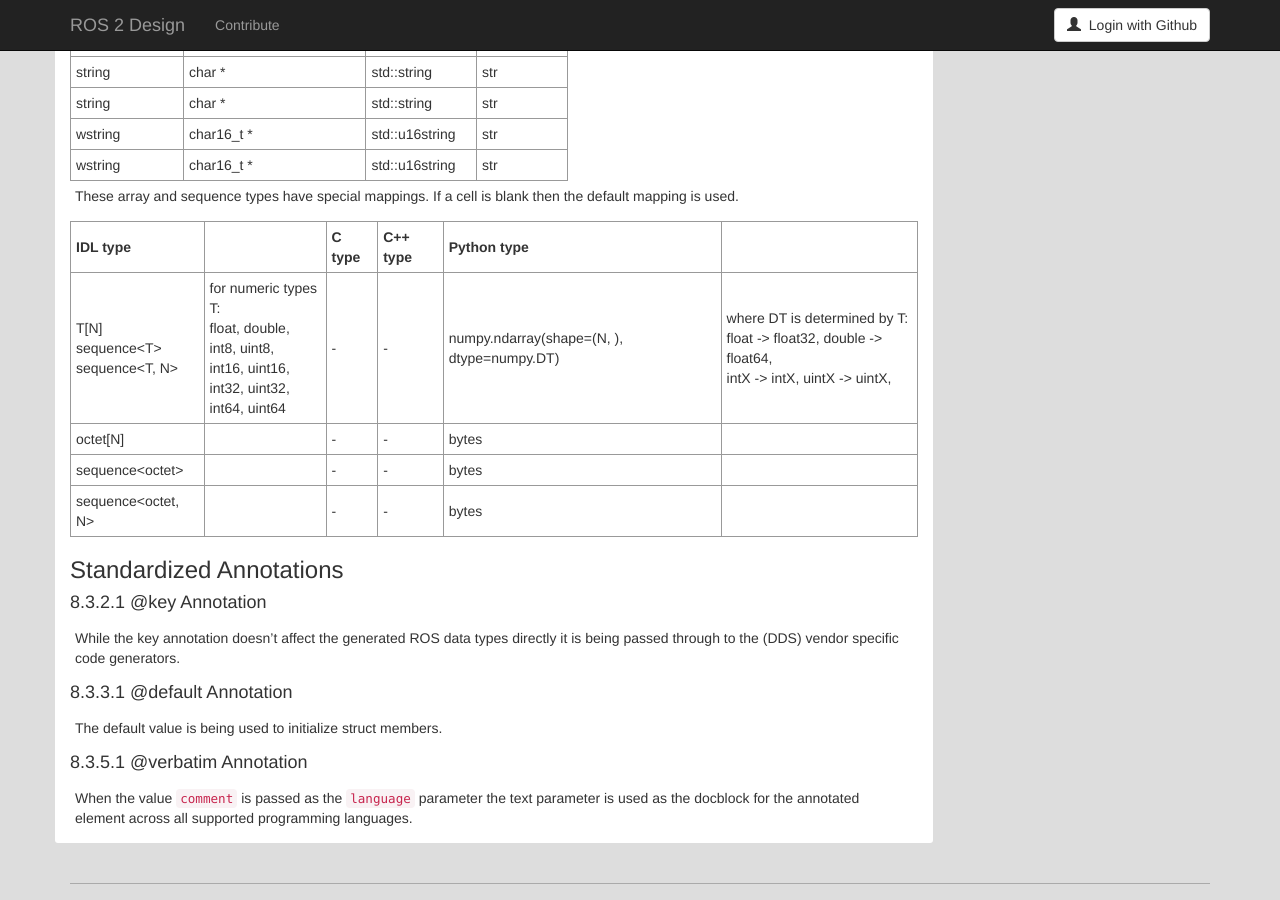
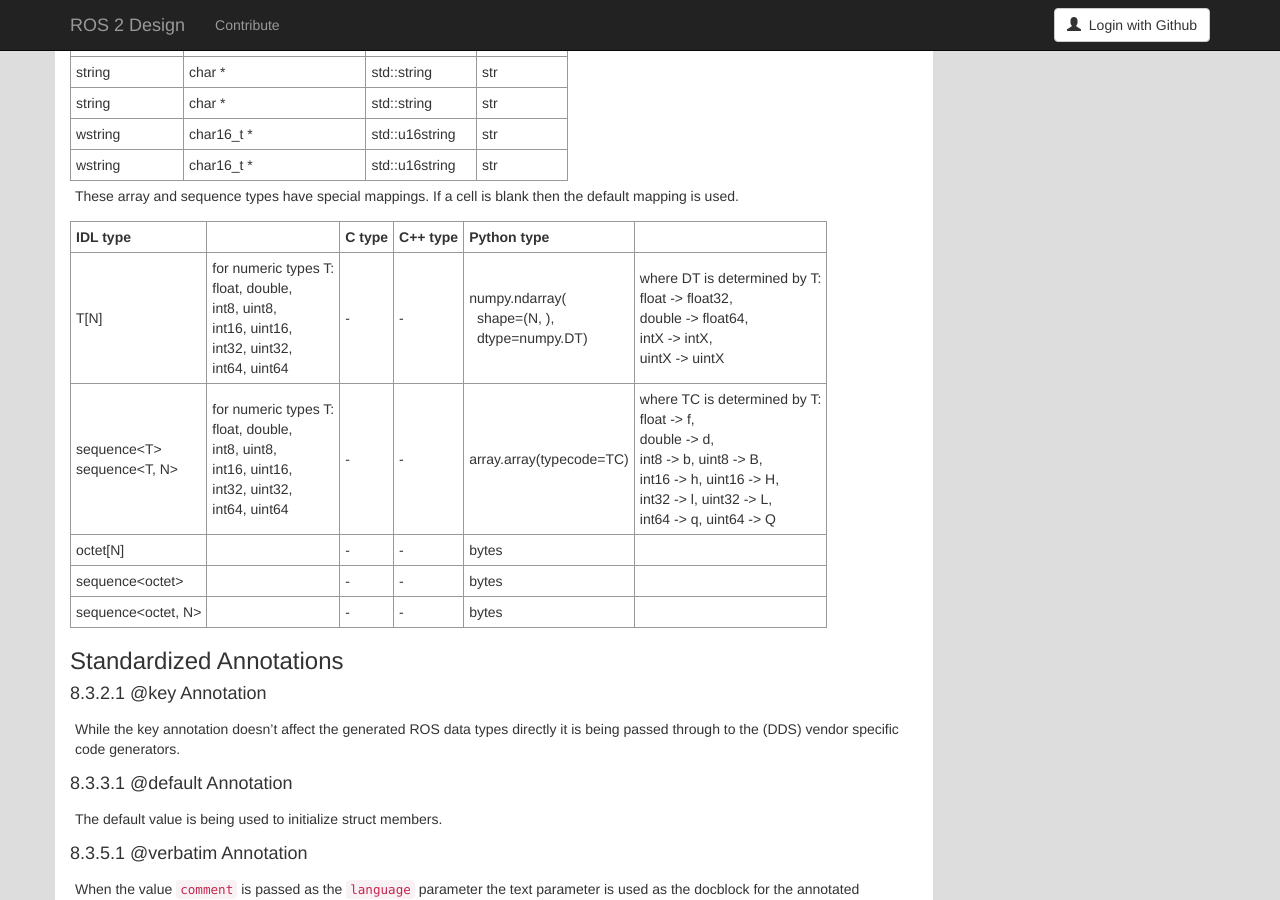
Before and after one commit to ros2/design, a Jekyll site: the page built from articles/142_idl.md, in a window 1280 px wide and 900 px high, scrolled down 4206 px. Built offline with Jekyll 4.4.1, drawn with Linux system fonts in a browser that asks for light colours; nearby versions of some CDN libraries.

Commit message:
map sequence to Python array.array()

```diff
--- a/articles/142_idl.md
+++ b/articles/142_idl.md
@@ -227,7 +227,8 @@ If a cell is blank then the default mapping is used.
 
 | IDL type                     |   | C type                            | C++ type       | Python type                                     |   |
 | ---------------------------- | - | --------------------------------- | -------------- | ----------------------------------------------- | - |
-| T[N]<br>sequence\<T><br>sequence<T, N> | for numeric types T:<br>float, double,<br>int8, uint8,<br>int16, uint16,<br>int32, uint32,<br>int64, uint64 | - | - | numpy.ndarray(shape=(N, ), dtype=numpy.DT) | where DT is determined by T:<br>float -> float32, double -> float64,<br>intX -> intX, uintX -> uintX, |
+| T[N] | for numeric types T:<br>float, double,<br>int8, uint8,<br>int16, uint16,<br>int32, uint32,<br>int64, uint64 | - | - | numpy.ndarray(<br>&nbsp;&nbsp;shape=(N, ),<br>&nbsp;&nbsp;dtype=numpy.DT) | where DT is determined by T:<br>float -> float32,<br>double -> float64,<br>intX -> intX,<br>uintX -> uintX |
+| sequence\<T><br>sequence<T, N> | for numeric types T:<br>float, double,<br>int8, uint8,<br>int16, uint16,<br>int32, uint32,<br>int64, uint64 | - | - | array.array(typecode=TC) | where TC is determined by T:<br>float -> f,<br>double -> d,<br>int8 -> b, uint8 -> B,<br>int16 -> h, uint16 -> H,<br>int32 -> l, uint32 -> L,<br>int64 -> q, uint64 -> Q |
 | octet[N]                     |   | -                                 | -              | bytes                                           | |
 | sequence\<octet>              |   | -                                 | -              | bytes                                           | |
 | sequence<octet, N>           |   | -                                 | -              | bytes                                           | |
```
